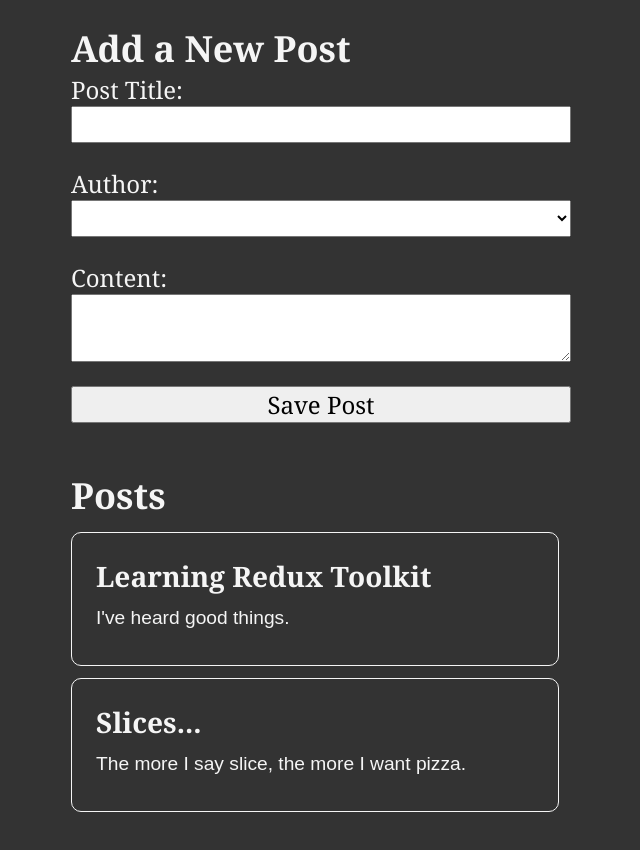
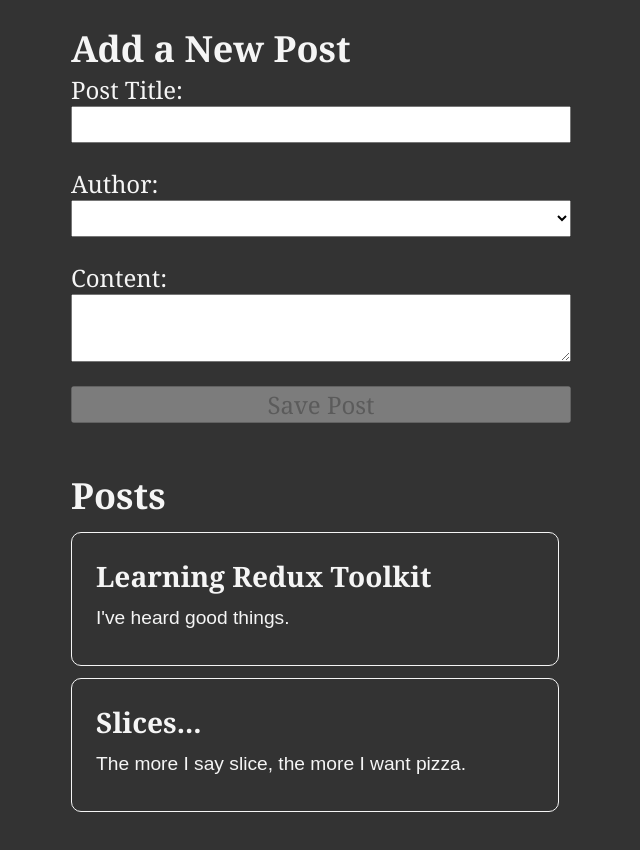
Before and after one commit to Drew-L-Nelson/Redux-Toolkit, a React (Create React App) app: page / in a window 1280 px wide. Shown: the top 850 px of the page, without its empty margins (319-959 px from the left). Built offline with nearby package versions, Linux system fonts and the light colour scheme.

Commit message:
1 file modified

```diff
--- a/src/features/posts/AddPostForm.js
+++ b/src/features/posts/AddPostForm.js
@@ -27,6 +27,8 @@ const AddPostForm = () => {
       setContent('')
     }
   }
+
+  const canSave = Boolean(title) && Boolean(content) && Boolean(userId);
 
   const usersOptions = users.map(user => (
     <option key={user.id} value={user.id}>
@@ -61,6 +63,7 @@ const AddPostForm = () => {
         <button
           type="button"
           onClick={onSavePostClicked}
+          disabled={!canSave}
         >
           Save Post
         </button>
```
